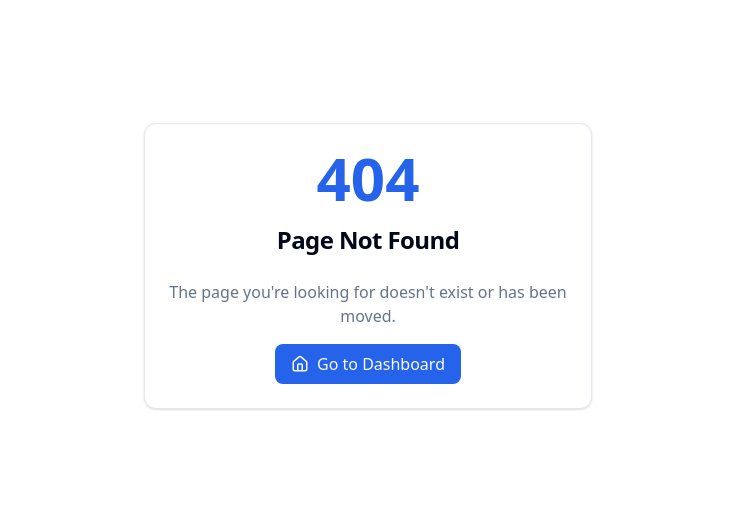
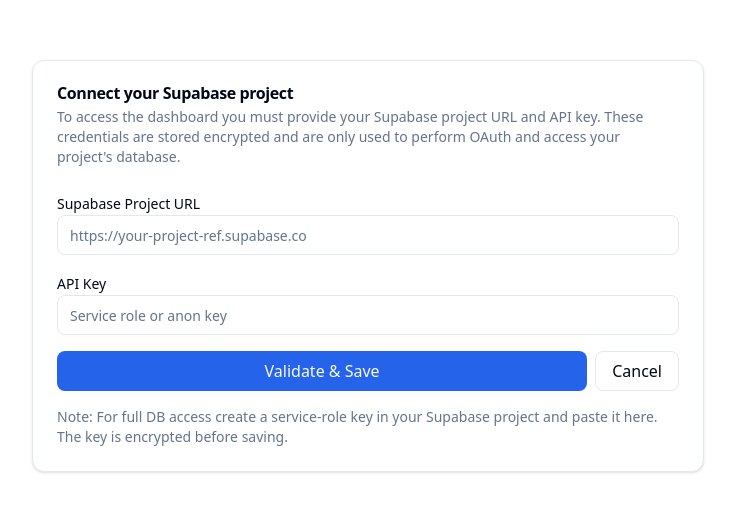
Before and after one commit to AnisDz-Spot/provision-dashboard, a Next.js app: page /settings/database in a window 1280 px wide. Before the commit this address had no page. Shown: the part 134-646 px from the top of the page, without its empty margins (272-1007 px from the left). Built offline with nearby package versions, Linux system fonts and the light colour scheme.

Commit message:
feat(auth): add NextAuth sign-in buttons to login/register, implement settings/database page for credential validation

```diff
--- a/app/(auth)/login/page.tsx
+++ b/app/(auth)/login/page.tsx
@@ -10,6 +10,7 @@
 import { createClient } from "@/lib/supabase/client";
 import { createBrowserClient } from "@supabase/ssr";
 import { Github, Mail, Loader2 } from "lucide-react";
+import { signIn } from "next-auth/react";
 
 export default function LoginPage() {
   const router = useRouter();
@@ -220,6 +221,28 @@
           )}
 
           <div className="space-y-4">
+            {/* App-level NextAuth buttons */}
+            <Button
+              type="button"
+              variant="ghost"
+              className="w-full"
+              onClick={() => signIn("github", { callbackUrl: `${window.location.origin}/dashboard` })}
+            >
+              <Github size={18} className="mr-2" />
+              Sign in with GitHub (App)
+            </Button>
+
+            <Button
+              type="button"
+              variant="ghost"
+              className="w-full"
+              onClick={() => signIn("google", { callbackUrl: `${window.location.origin}/dashboard` })}
+            >
+              <Mail size={18} className="mr-2" />
+              Sign in with Google (App)
+            </Button>
+
+            {/* Project-level Supabase provider buttons (fallback when app-level providers are not configured) */}
             <Button
               type="button"
               variant="outline"
--- a/app/(auth)/register/page.tsx
+++ b/app/(auth)/register/page.tsx
@@ -10,6 +10,7 @@
 import { createClient } from "@/lib/supabase/client";
 import { createBrowserClient } from "@supabase/ssr";
 import { Github, Mail, Loader2 } from "lucide-react";
+import { signIn } from "next-auth/react";
 
 export default function RegisterPage() {
   const router = useRouter();
@@ -241,6 +242,28 @@
           )}
 
           <div className="space-y-4">
+            {/* App-level NextAuth buttons */}
+            <Button
+              type="button"
+              variant="ghost"
+              className="w-full"
+              onClick={() => signIn("github", { callbackUrl: `${window.location.origin}/dashboard` })}
+            >
+              <Github size={18} className="mr-2" />
+              Sign in with GitHub (App)
+            </Button>
+
+            <Button
+              type="button"
+              variant="ghost"
+              className="w-full"
+              onClick={() => signIn("google", { callbackUrl: `${window.location.origin}/dashboard` })}
+            >
+              <Mail size={18} className="mr-2" />
+              Sign in with Google (App)
+            </Button>
+
+            {/* Project-level Supabase provider buttons (fallback when app-level providers are not configured) */}
             <Button
               type="button"
               variant="outline"
--- /dev/null
+++ b/app/settings/database/page.tsx
@@ -0,0 +1,111 @@
+"use client";
+
+import { useState } from "react";
+import { useRouter } from "next/navigation";
+import { Button } from "@/components/ui/button";
+import { Input } from "@/components/ui/input";
+import { Card, CardContent, CardDescription, CardHeader, CardTitle } from "@/components/ui/card";
+
+export default function SettingsDatabasePage() {
+  const router = useRouter();
+  const [url, setUrl] = useState("");
+  const [apiKey, setApiKey] = useState("");
+  const [loading, setLoading] = useState(false);
+  const [error, setError] = useState<string | null>(null);
+  const [success, setSuccess] = useState<string | null>(null);
+
+  const handleSubmit = async (e: React.FormEvent) => {
+    e.preventDefault();
+    setError(null);
+    setSuccess(null);
+
+    if (!url || !apiKey) {
+      setError("Both Supabase Project URL and API Key are required");
+      return;
+    }
+
+    setLoading(true);
+
+    try {
+      const resp = await fetch("/api/user/supabase-credentials", {
+        method: "POST",
+        headers: { "Content-Type": "application/json" },
+        body: JSON.stringify({ url, apiKey }),
+      });
+
+      const body = await resp.json().catch(() => ({}));
+
+      if (!resp.ok) {
+        throw new Error(body?.error || "Failed to validate credentials");
+      }
+
+      setSuccess("Credentials saved — redirecting to dashboard...");
+      // small delay so user sees confirmation
+      setTimeout(() => router.push("/dashboard"), 900);
+    } catch (err: any) {
+      setError(err.message || "An error occurred while validating credentials");
+    } finally {
+      setLoading(false);
+    }
+  };
+
+  return (
+    <div className="min-h-screen flex items-center justify-center bg-background p-4">
+      <Card className="w-full max-w-2xl">
+        <CardHeader>
+          <CardTitle>Connect your Supabase project</CardTitle>
+          <CardDescription>
+            To access the dashboard you must provide your Supabase project URL and API key. These credentials are stored encrypted and are only used to perform OAuth and access your project's database.
+          </CardDescription>
+        </CardHeader>
+        <CardContent>
+          {error && (
+            <div className="mb-4 p-3 rounded-lg bg-destructive/10 text-destructive text-sm">{error}</div>
+          )}
+          {success && (
+            <div className="mb-4 p-3 rounded-lg bg-success/10 text-success text-sm">{success}</div>
+          )}
+
+          <form onSubmit={handleSubmit} className="space-y-4">
+            <div className="space-y-2">
+              <label className="text-sm font-medium">Supabase Project URL</label>
+              <Input
+                type="url"
+                placeholder="https://your-project-ref.supabase.co"
+                value={url}
+                onChange={(e) => setUrl(e.target.value)}
+                required
+                disabled={loading}
+              />
+            </div>
+
+            <div className="space-y-2">
+              <label className="text-sm font-medium">API Key</label>
+              <Input
+                type="password"
+                placeholder="Service role or anon key"
+                value={apiKey}
+                onChange={(e) => setApiKey(e.target.value)}
+                required
+                disabled={loading}
+              />
+            </div>
+
+            <div className="flex items-center gap-2">
+              <Button type="submit" disabled={loading} className="flex-1">
+                {loading ? "Validating..." : "Validate & Save"}
+              </Button>
+              <Button type="button" variant="outline" onClick={() => router.push("/settings")}>
+                Cancel
+              </Button>
+            </div>
+
+            <div className="text-sm text-muted-foreground">
+              Note: For full DB access create a service-role key in your Supabase project and paste it here. The key is encrypted before saving.
+            </div>
+          </form>
+        </CardContent>
+      </Card>
+    </div>
+  );
+}
```
